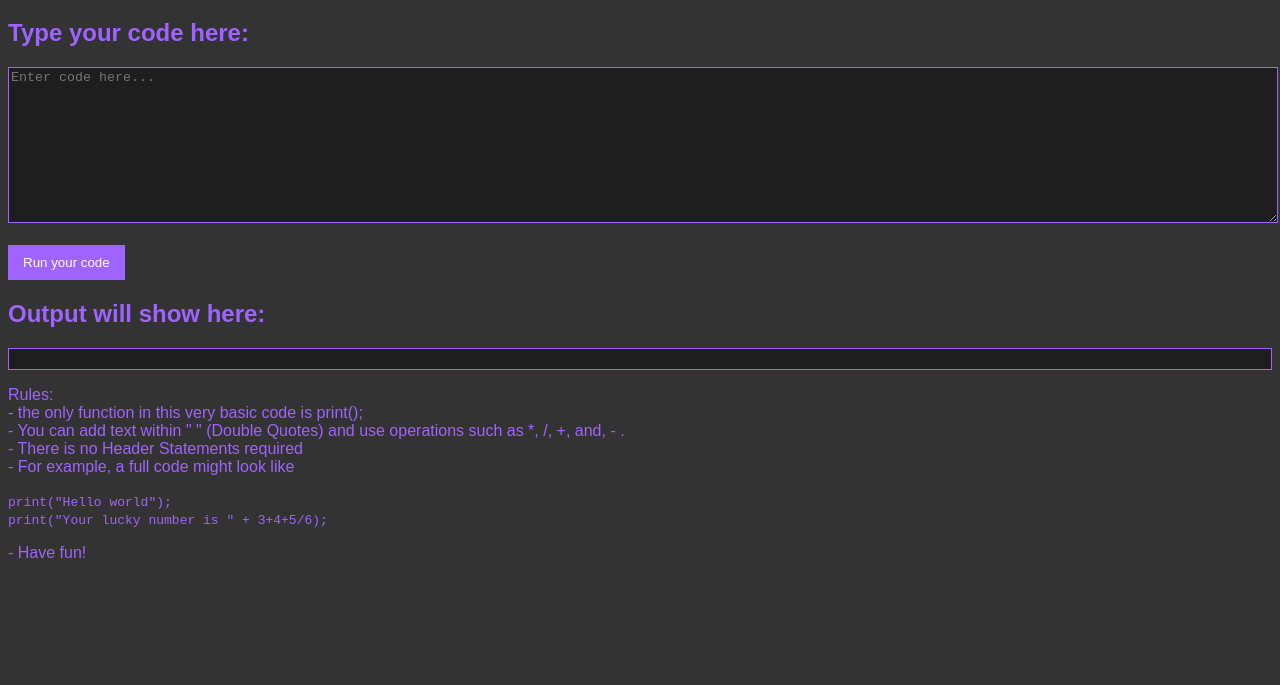
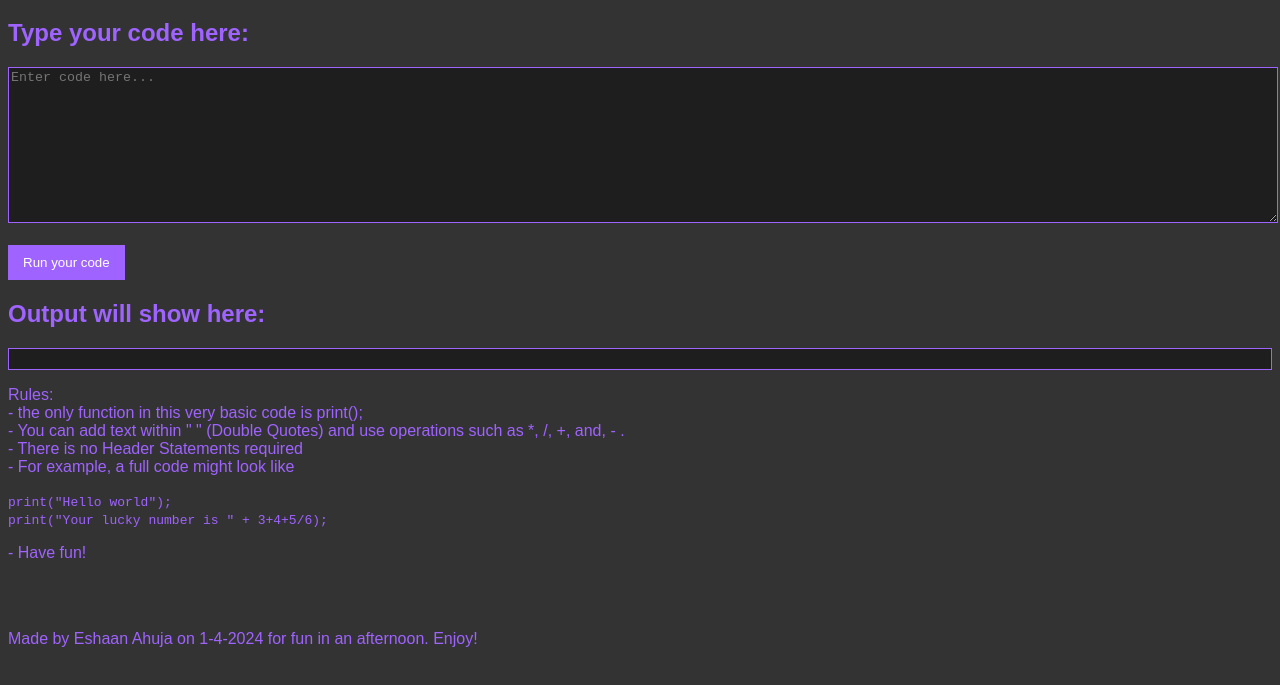
Before and after one commit to ahujaesh/Simple-Coding-Language, a plain HTML site: page index.html in a window 1280 px wide. Shown: the part 61-746 px from the top of the page. Drawn offline with Linux system fonts and the light colour scheme.

Commit message:
Update index.html

```diff
--- a/index.html
+++ b/index.html
@@ -60,6 +60,10 @@
     <p>Rules:<br> - the only function in this very basic code is print(); <br> - You can add text within " " (Double Quotes) and use operations such as *, /, +, and, - . <br> - There is no Header Statements required <br> - For example, a full code might look like </p>
     <code>print("Hello world");<br>print("Your lucky number is " + 3+4+5/6);</code>
     <p> - Have fun! </p>
+    <br>
+    <br>
+
+    <p>Made by Eshaan Ahuja on 1-4-2024 for fun in an afternoon. Enjoy!</p>
 
     <script>
         function runCode() {
```
